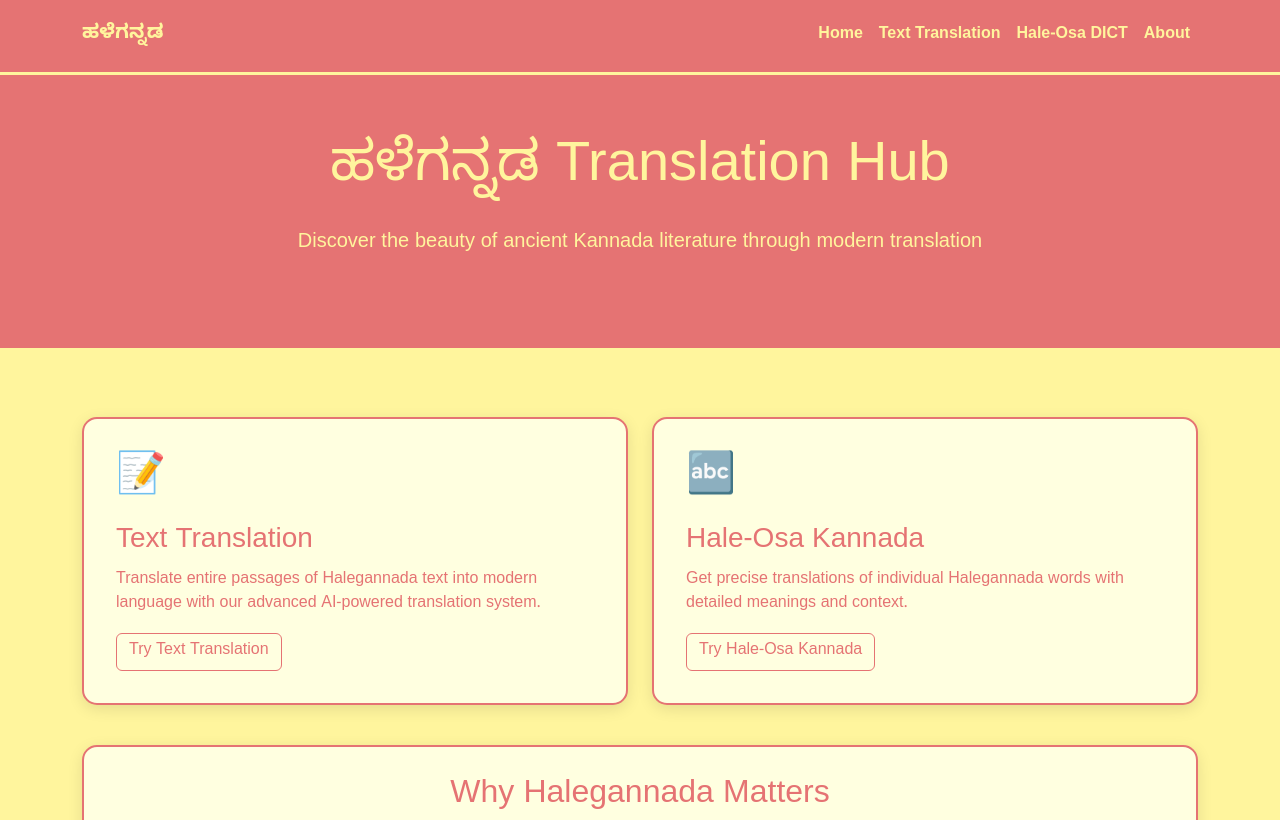
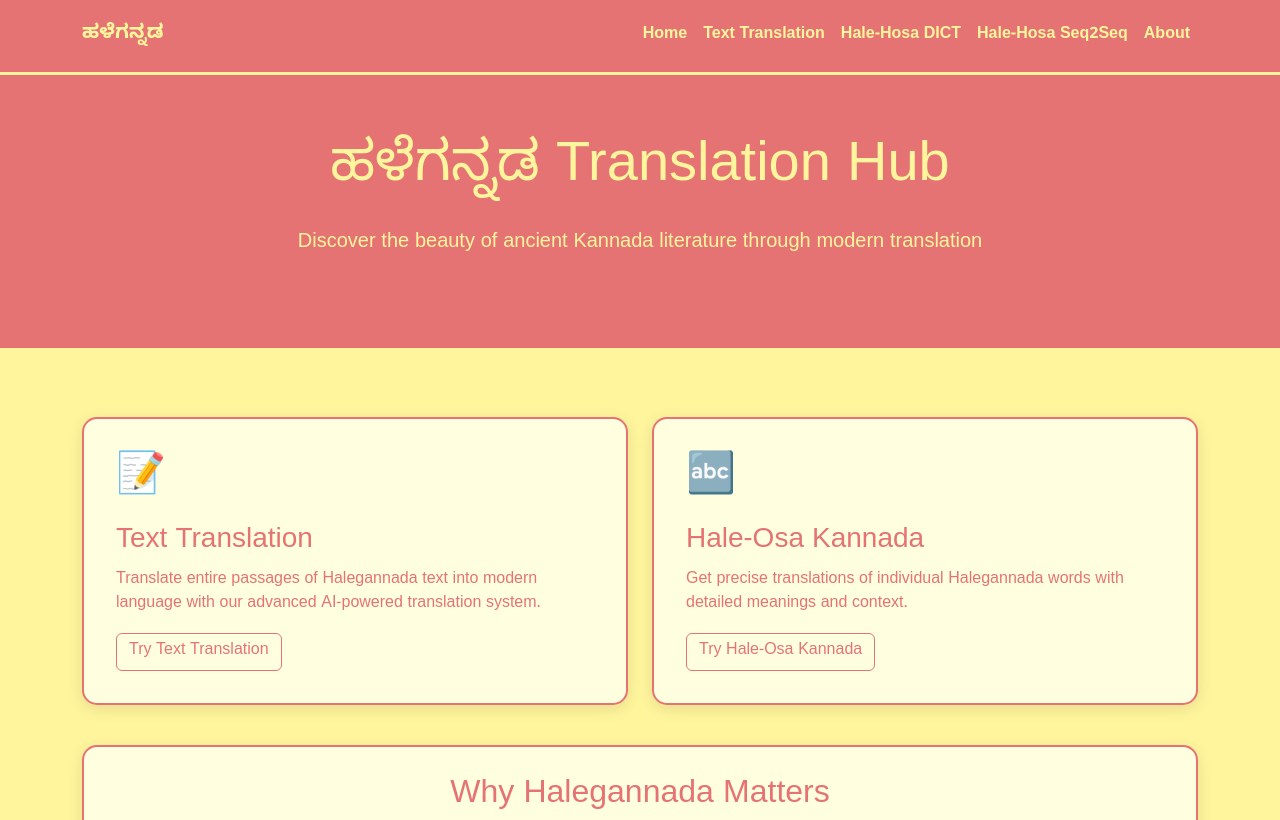
Before and after one commit to JkjupiterKing/halegannada-to-english-transalation, a plain HTML site: page index.html in a window 1280 px wide. Shown: the top 820 px of the page. Drawn offline with nearby package versions, Linux system fonts and the light colour scheme.

Commit message:
update seq2seq link

```diff
--- a/index.html
+++ b/index.html
@@ -1,4 +1,4 @@
- <!DOCTYPE html>
+<!DOCTYPE html>
 <html lang="en">
   <head>
     <meta charset="UTF-8" />
@@ -167,7 +167,12 @@
             </li>
             <li class="nav-item">
               <a class="nav-link" href="pages/hale-osa-kannada.html"
-                >Hale-Osa DICT</a
+                >Hale-Hosa DICT</a
+              >
+            </li>
+            <li class="nav-item">
+              <a class="nav-link" href="pages/hale-osa-kannada.html"
+                >Hale-Hosa Seq2Seq</a
               >
             </li>
             <li class="nav-item">
```
